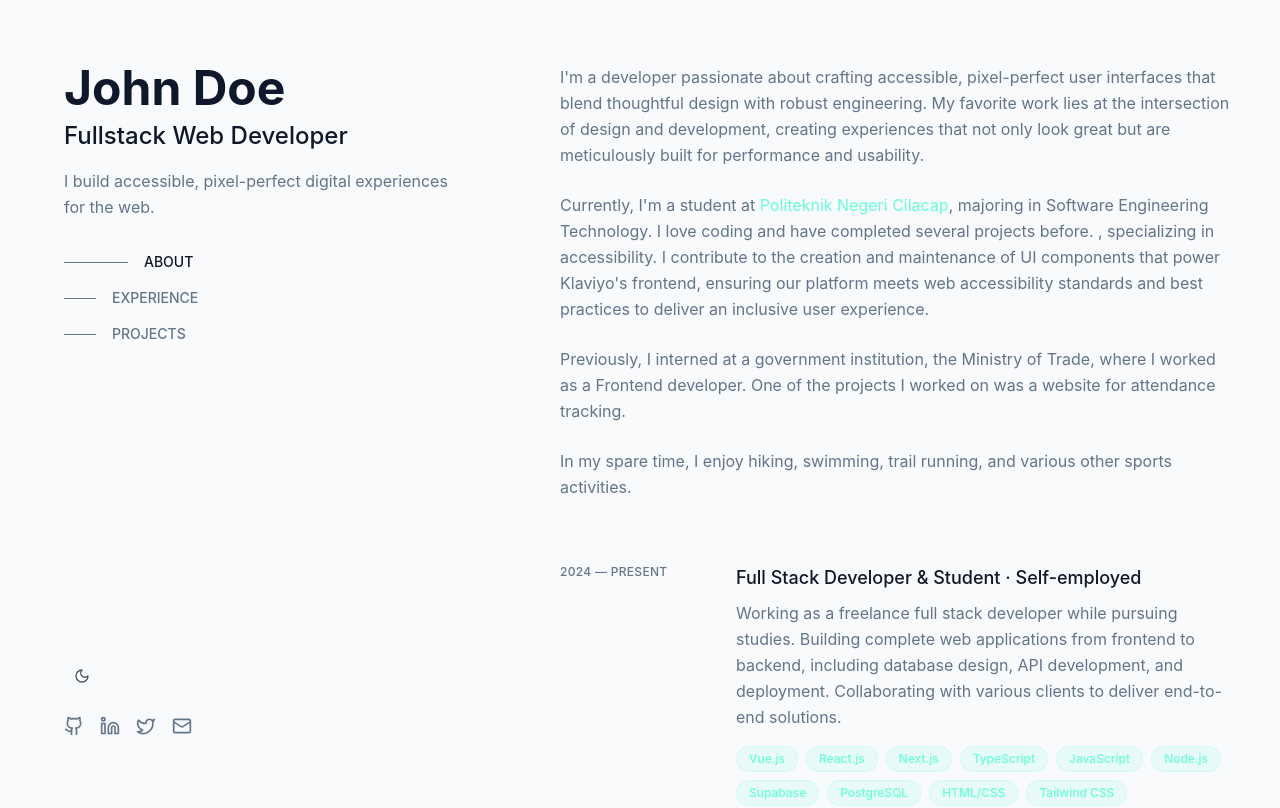
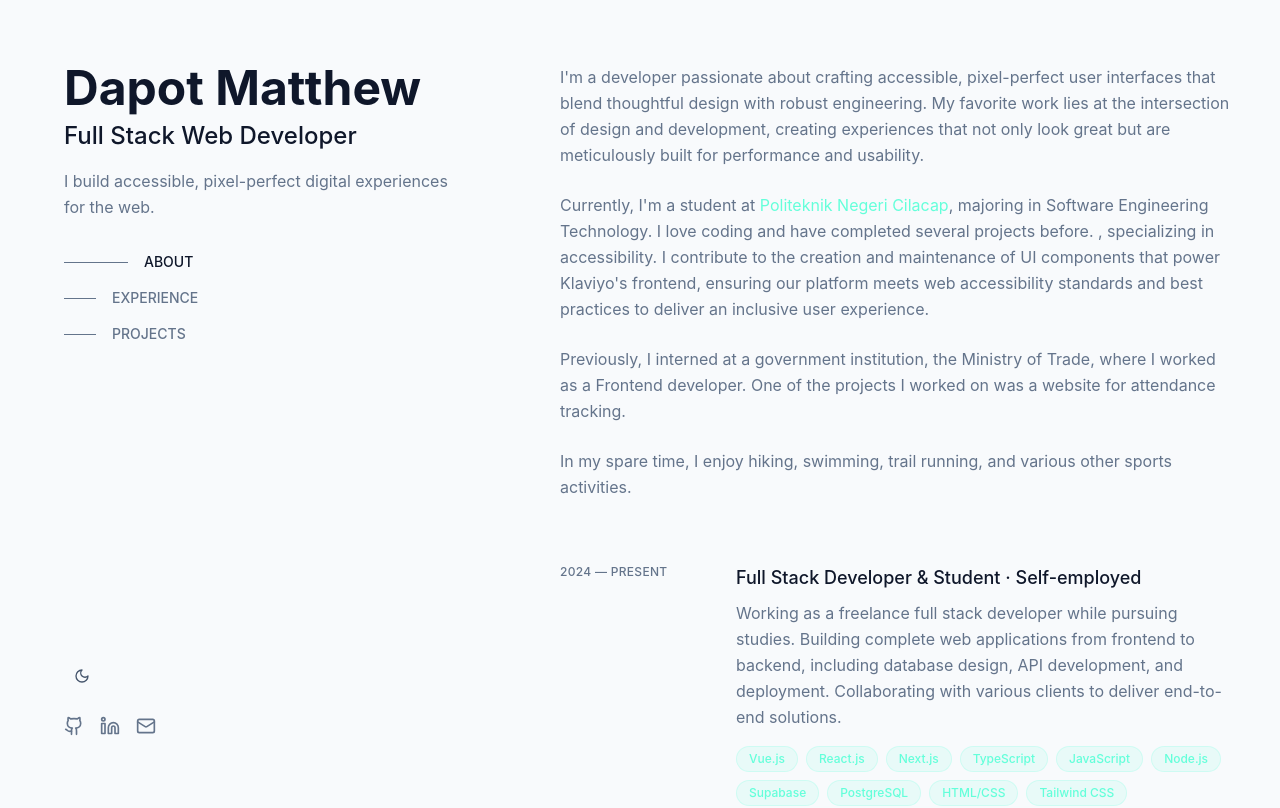
Before and after one commit to potydev/portfolio-potydev, a React (Vite) app: page / in a window 1280 px wide. Shown: the top 808 px of the page. Built offline with nearby package versions, Linux system fonts and the light colour scheme.

Commit message:
Update Hero and Sidebar: Change name to Dapot Matthew and update social links

```diff
--- a/src/components/Hero.jsx
+++ b/src/components/Hero.jsx
@@ -84,12 +84,12 @@ const Hero = () => {
 
         {/* Name */}
         <h1 ref={nameRef} className="text-4xl sm:text-6xl lg:text-7xl font-bold text-foreground mb-4">
-          John Doe
+          Dapot Matthew
         </h1>
 
         {/* Title */}
         <h2 ref={titleRef} className="text-3xl sm:text-5xl lg:text-6xl font-bold text-muted-foreground mb-6">
-          Fullstack Web Developer
+          Full Stack Web Developer
         </h2>
 
         {/* Tagline */}
@@ -112,7 +112,7 @@ const Hero = () => {
         {/* Social Links */}
         <div ref={socialRef} className="flex gap-4 justify-center mb-12">
           <a
-            href="https://github.com"
+            href="https://github.com/potydev"
             target="_blank"
             rel="noopener noreferrer"
             className="p-3 text-muted-foreground hover:text-primary transition-all duration-200 hover:scale-110 transform hover:shadow-lg rounded-lg"
@@ -120,7 +120,7 @@ const Hero = () => {
             <Github size={24} />
           </a>
           <a
-            href="https://linkedin.com"
+            href="https://www.linkedin.com/in/dapot-matthew-065707277/"
             target="_blank"
             rel="noopener noreferrer"
             className="p-3 text-muted-foreground hover:text-primary transition-all duration-200 hover:scale-110 transform hover:shadow-lg rounded-lg"
@@ -128,7 +128,7 @@ const Hero = () => {
             <Linkedin size={24} />
           </a>
           <a
-            href="mailto:john@example.com"
+            href="mailto:dapotmatthew02@gmail.com"
             className="p-3 text-muted-foreground hover:text-primary transition-all duration-200 hover:scale-110 transform hover:shadow-lg rounded-lg"
           >
             <Mail size={24} />
--- a/src/components/Sidebar.jsx
+++ b/src/components/Sidebar.jsx
@@ -21,22 +21,17 @@ const Sidebar = () => {
     {
       name: 'GitHub',
       icon: Github,
-      href: 'https://github.com/johndoe',
+      href: 'https://github.com/potydev',
     },
     {
       name: 'LinkedIn',
       icon: Linkedin,
-      href: 'https://linkedin.com/in/johndoe',
-    },
-    {
-      name: 'Twitter',
-      icon: Twitter,
-      href: 'https://twitter.com/johndoe',
+      href: 'https://www.linkedin.com/in/dapot-matthew-065707277/',
     },
     {
       name: 'Email',
       icon: Mail,
-      href: 'mailto:john@example.com',
+      href: 'mailto:dapotmatthew02@gmail.com',
     }
   ]
 
@@ -92,7 +87,6 @@ const Sidebar = () => {
       )
 
       // Setup scroll triggers for active section detection
-      const sections = ['home', 'about', 'experience', 'projects']
 
       // Home section (top of page)
       ScrollTrigger.create({
@@ -132,10 +126,10 @@ const Sidebar = () => {
         {/* Name and Title */}
         <div className="mb-8">
           <h1 className="text-4xl lg:text-5xl font-bold text-foreground mb-2">
-            John Doe
+            Dapot Matthew
           </h1>
           <h2 className="text-xl lg:text-2xl font-medium text-foreground mb-4">
-            Fullstack Web Developer
+            Full Stack Web Developer
           </h2>
           <p className="text-muted-foreground leading-relaxed max-w-sm">
             I build accessible, pixel-perfect digital experiences for the web.
```
